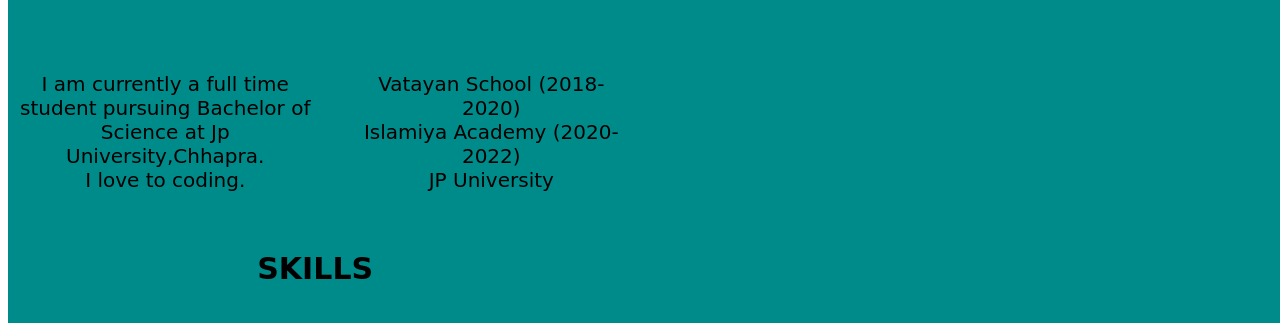
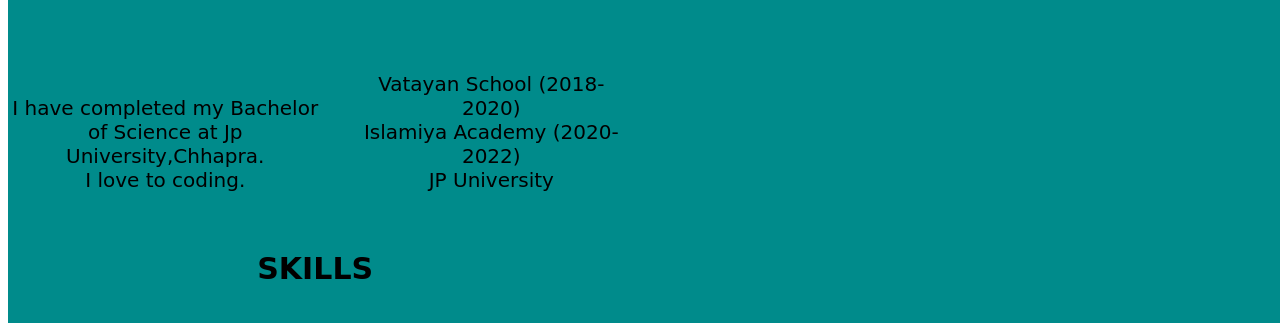
Before and after one commit to SaikaIslam999/MINI-PROJECT, a plain HTML site: page About_me/index.html in a window 1280 px wide. Shown: the part 466-789 px from the top of the page. Drawn offline with Linux system fonts and the light colour scheme; a web font is replaced by a local one.

```diff
--- a/About_me/index.html
+++ b/About_me/index.html
@@ -18,7 +18,7 @@
         <div id="name">SAIKA ISLAM</div>
         <div id="about-me"><h4>ABOUT ME!</h4>
 
-            <div class="a"> I am currently a full time student pursuing Bachelor of Science at Jp University,Chhapra.
+            <div class="a"> I have completed my Bachelor of Science at Jp University,Chhapra.
                 <br> I love to coding.
         </div>
         <div id="edu"><h4>EDUCATION</h4>
```
